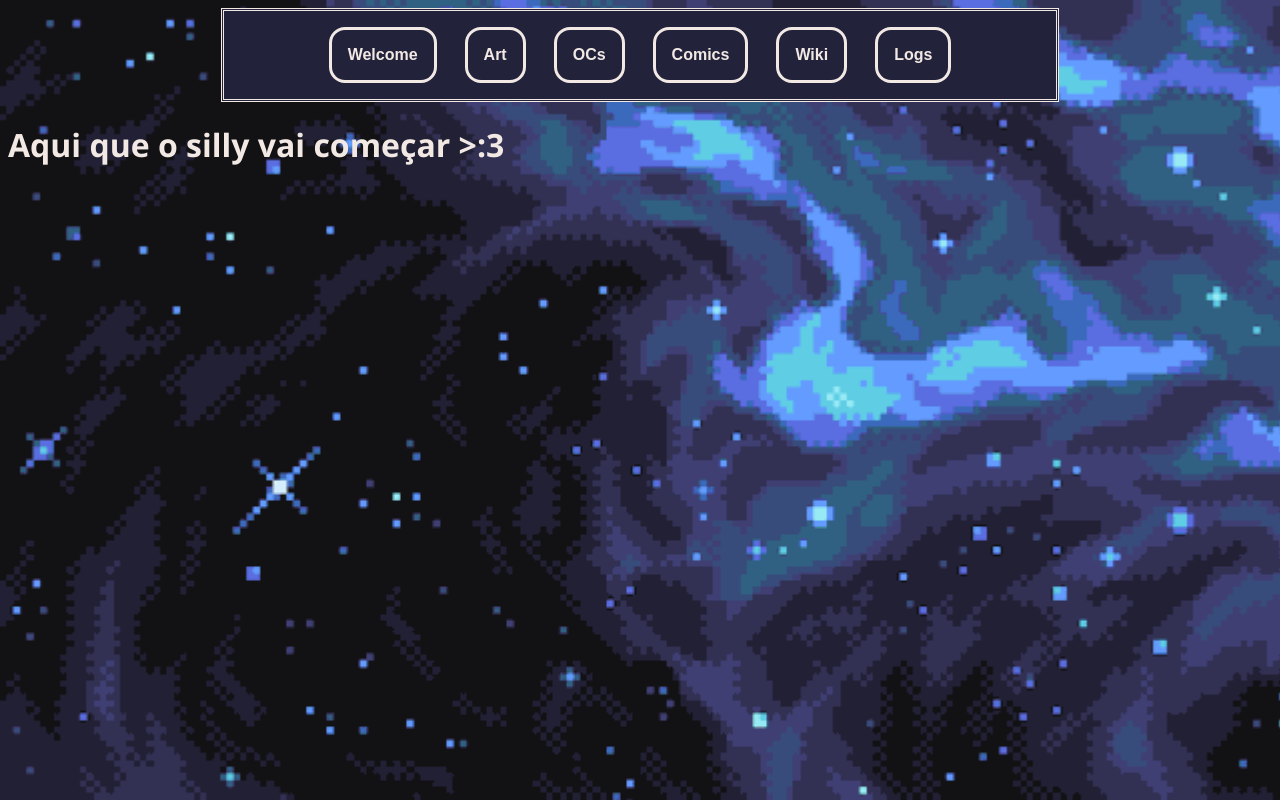
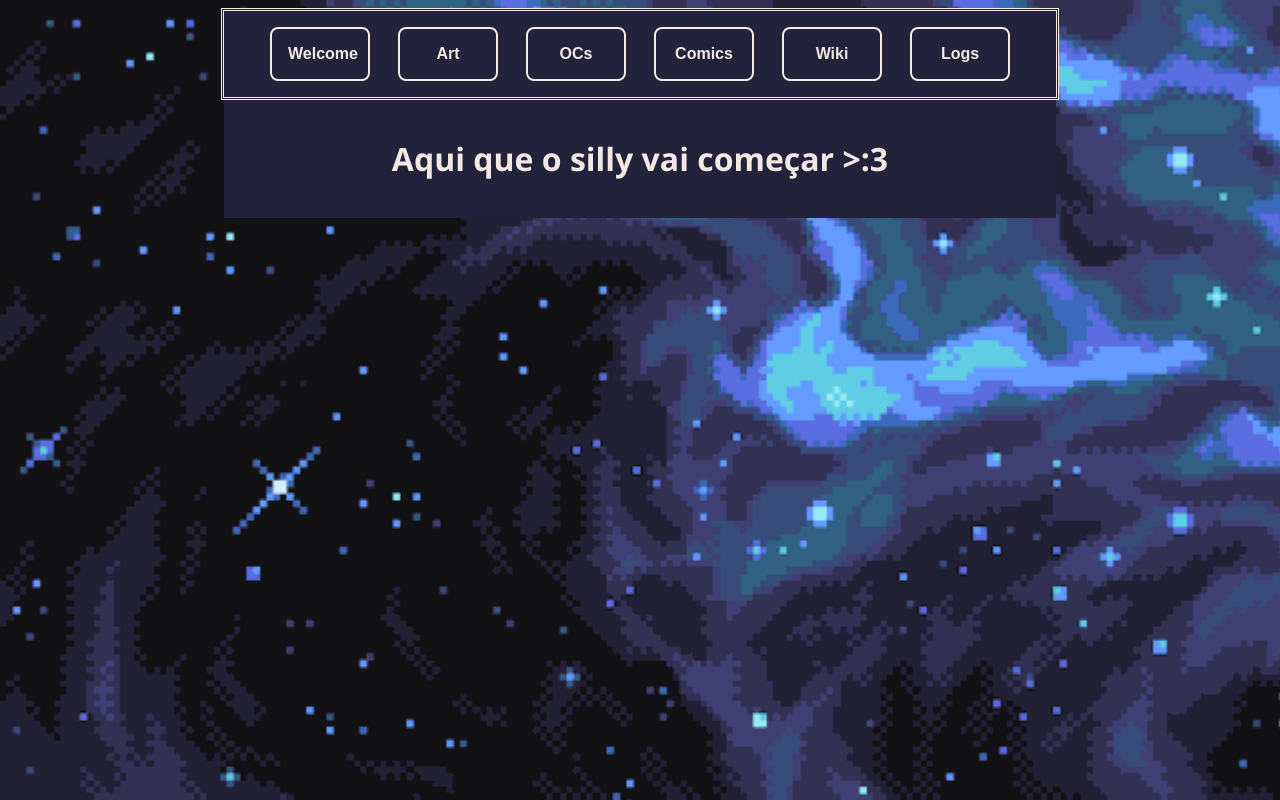
Before and after one commit to SrDoppelganger/placeholder-website, a plain HTML site: page home.html in a window 1280 px wide. Drawn offline with nearby package versions, Linux system fonts and the light colour scheme.

Commit message:
finished basic navbar on home page

```diff
--- a/CSS/home-style.css
+++ b/CSS/home-style.css
@@ -5,6 +5,7 @@
     --primary-color: #22223b;
     --font-color: #f2e9e4;
     --secondary-font-color:#9A8C98;
+    --card-max-width: 800px;
 }
 
 body{
@@ -24,7 +25,7 @@ body{
     display: flex;
     justify-content: center;
     align-items: center;
-    max-width: 800px;
+    max-width: var(--card-max-width);
     background-color: var(--primary-color);
     padding: 16px;
     border: double;
@@ -33,11 +34,13 @@ body{
 
 .nav-button{
     background: none;
-    border-radius: 16px;
+    border-radius: 8px;
     border: solid;
+    border-width: 2px;
     border-color: var(--font-color);
     padding: 16px;
     box-shadow: none;
+    width: 100px;
     margin-left: 12px;
     margin-right: 12px;
 }
@@ -51,3 +54,13 @@ body{
     font-size: 16px;
     text-decoration: none;
 }
+
+.intro-div{
+    margin: auto;
+    display: flex;
+    justify-content: center;
+    align-content: center;
+    padding: 16px;
+    background-color: var(--primary-color);
+    max-width: var(--card-max-width);
+}
```
